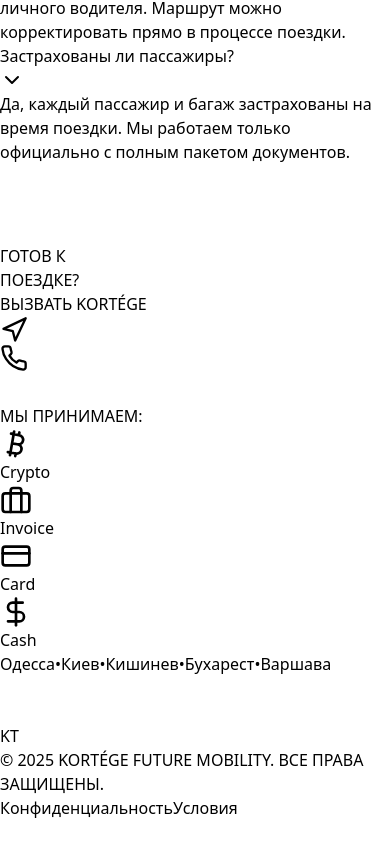
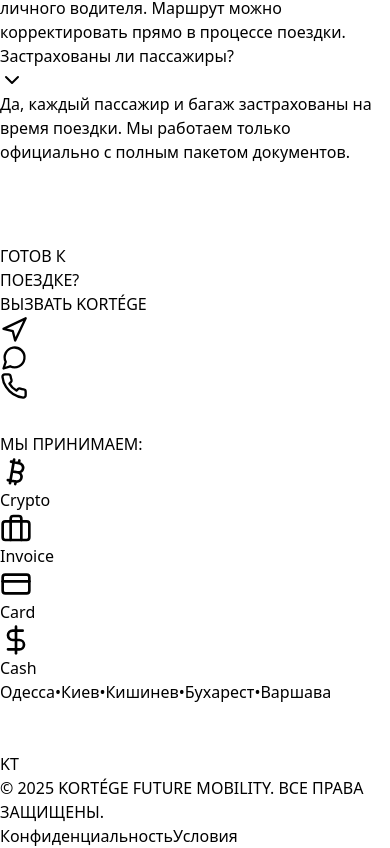
Before and after one commit to moldweb90-ship-it/kortege, a React (Vite) app: page / in a window 390 px wide. Shown: the part 6596-7444 px from the top of the page. Before the commit the page ends 7416 px from the top, so only its background shows below. Built offline with nearby package versions, Linux system fonts and the light colour scheme.

Commit message:
Update phone number to +37379975501 and add Viber contact option

```diff
--- a/src/App.jsx
+++ b/src/App.jsx
@@ -804,7 +804,7 @@
 
 const FloatingContacts = ({ openBooking }) => {
   const [isOpen, setIsOpen] = useState(false);
-  const phoneNumber = "380756953174";
+  const phoneNumber = "37379975501";
 
   return (
     <div className="fixed bottom-8 right-8 z-50 flex flex-col items-end gap-4">
@@ -825,6 +825,14 @@
              className="flex items-center gap-3 bg-[#25D366] text-white px-4 py-3 rounded-full shadow-lg font-bold hover:scale-110 transition-transform"
            >
              <span className="text-sm">WhatsApp</span> <Phone size={20} />
+           </a>
+           <a
+             href={`viber://chat?number=+${phoneNumber}`}
+             target="_blank"
+             rel="noopener noreferrer"
+             className="flex items-center gap-3 bg-[#665CAC] text-white px-4 py-3 rounded-full shadow-lg font-bold hover:scale-110 transition-transform"
+           >
+             <span className="text-sm">Viber</span> <MessageCircle size={20} />
            </a>
         </div>
       )}
@@ -1549,10 +1557,13 @@
                     {t.contact.btn}
                  </button>
                  <div className="flex gap-4">
-                    <a href="https://t.me/+380756953174" target="_blank" rel="noopener noreferrer" className="w-16 h-16 bg-[#0088cc] rounded-2xl flex items-center justify-center text-white hover:scale-110 transition-transform shadow-lg border border-white/10">
+                    <a href="https://t.me/+37379975501" target="_blank" rel="noopener noreferrer" className="w-16 h-16 bg-[#0088cc] rounded-2xl flex items-center justify-center text-white hover:scale-110 transition-transform shadow-lg border border-white/10">
                       <Navigation size={28} />
                     </a>
-                    <a href="tel:+380756953174" className="w-16 h-16 bg-[#25D366] rounded-2xl flex items-center justify-center text-white hover:scale-110 transition-transform shadow-lg border border-white/10">
+                    <a href="viber://chat?number=+37379975501" target="_blank" rel="noopener noreferrer" className="w-16 h-16 bg-[#665CAC] rounded-2xl flex items-center justify-center text-white hover:scale-110 transition-transform shadow-lg border border-white/10">
+                      <MessageCircle size={28} />
+                    </a>
+                    <a href="tel:+37379975501" className="w-16 h-16 bg-[#25D366] rounded-2xl flex items-center justify-center text-white hover:scale-110 transition-transform shadow-lg border border-white/10">
                       <Phone size={28} />
                     </a>
                  </div>
```
